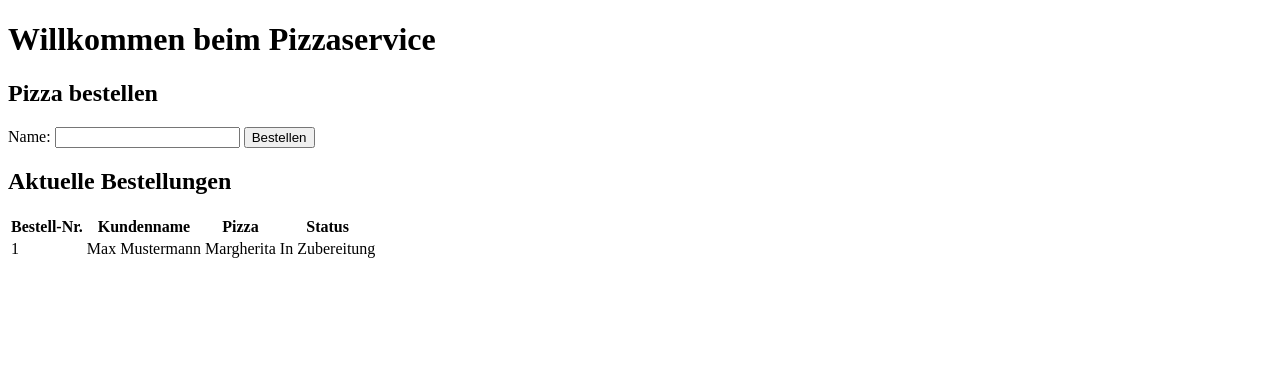
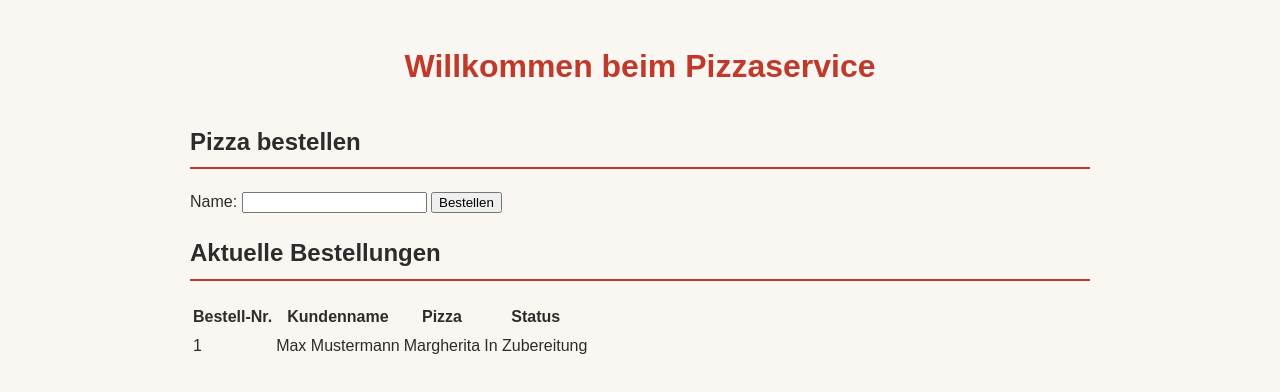
Before and after one commit to Nezakos/Project_Alumidis, a plain HTML site: page index.html in a window 1280 px wide. Drawn offline with Linux system fonts and the light colour scheme.

Commit message:
style.css mit Grundfarben und Schriftarten angelegt und in index.html verknuepft

```diff
--- a/index.html
+++ b/index.html
@@ -4,6 +4,7 @@
     <meta charset="UTF-8">
     <meta name="viewport" content="width=device-width, initial-scale=1.0">
     <title>Pizzaservice</title>
+    <link rel="stylesheet" href="style.css">
 </head>
 <body>
 
--- /dev/null
+++ b/style.css
@@ -0,0 +1,35 @@
+/* Grundfarben und Schriftarten (Runde 2 - P1) */
+:root {
+    --bg-color: #faf7f2;
+    --card-bg: #ffffff;
+    --text-color: #2c2c2c;
+    --primary-color: #c0392b;
+    --primary-hover: #a93226;
+    --border-color: #dcd6cc;
+}
+
+body {
+    background-color: var(--bg-color);
+    color: var(--text-color);
+    font-family: Arial, Helvetica, sans-serif;
+    line-height: 1.6;
+    margin: 0;
+    padding: 20px;
+}
+
+main {
+    max-width: 900px;
+    margin: 0 auto;
+}
+
+h1 {
+    color: var(--primary-color);
+    text-align: center;
+    margin-bottom: 30px;
+}
+
+h2 {
+    color: var(--text-color);
+    border-bottom: 2px solid var(--primary-color);
+    padding-bottom: 6px;
+}
```
